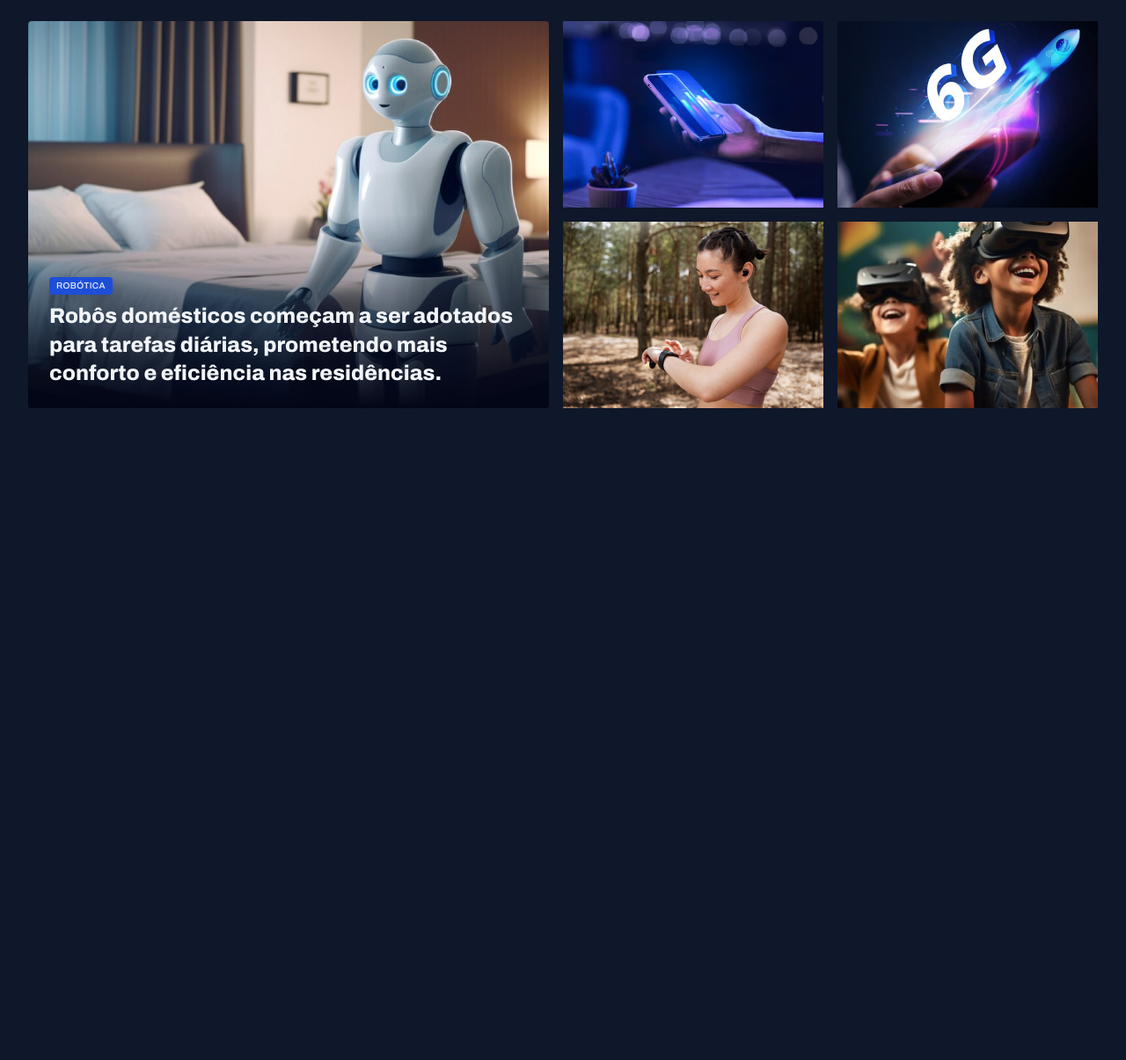
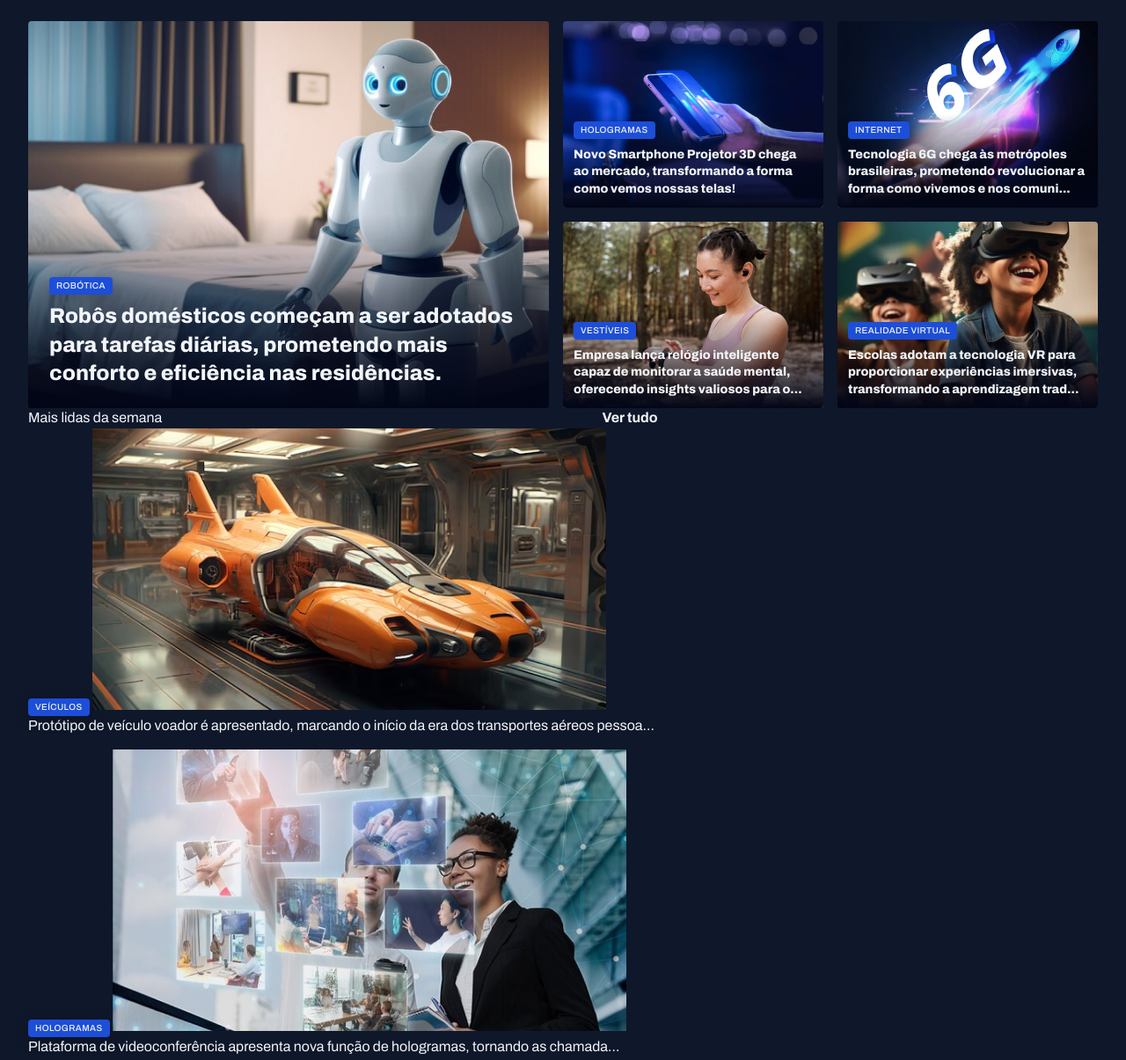
Before and after one commit to LucieneFreitas/Portal_noticias, a plain HTML site: page index.html in a window 1280 px wide. Shown: the part 140-1345 px from the top of the page at 88% size. Before the commit the page ends 800 px from the top, so only its background shows below. Drawn offline with Linux system fonts and the light colour scheme.

Commit message:
estruturando section mais lidas

```diff
--- a/index.html
+++ b/index.html
@@ -49,9 +49,12 @@
 
   <!-- Main Start-->
      <main class="grid container">
+
+        <!-- Destaques start-->
         <section id="featured" class="grid grid-flow-col gap-16">
             <figure class="card">
-                <img src="assets/images/Image 01.png" alt="">
+                <img src="assets/images/Image 01.png" alt="Robôs domésticos começam a ser adotados para tarefas diárias, prometendo mais conforto e
+                eficiência nas residências.">
 
                 <figcaption>
                     <span class="content-tag">robótica</span>
@@ -65,23 +68,90 @@
             </figure>
 
             <div class="grid grid-cols-2 gap-16">
-                <div>
-                    <img src="assets/images/Image 02.png" alt="">
-                </div>
+                <figure class="card">
+                    <img src="assets/images/Image 02.png" alt="Novo Smartphone Projetor 3D chega ao mercado, transformando a forma como vemos nossas telas!">
 
-                <div>
-                    <img src="assets/images/Image 03.png" alt="">
-                </div>
+                    <figcaption>
+                        <span class="content-tag">hologramas</span>
+                        <h2 class="text-lg">
+                            Novo Smartphone Projetor 3D chega ao mercado, transformando a forma como vemos nossas telas!
+                        </h2>
+                    </figcaption>
+                </figure>
 
-                <div>
-                    <img src="assets/images/Image 04.png" alt="">
-                </div>
+                <figure class="card">
+                    <img src="assets/images/Image 03.png" alt="Tecnologia 6G chega às metrópoles brasileiras, prometendo revolucionar a forma como vivemos e nos comunicamos.">
 
-                <div>
-                    <img src="assets/images/Image 05.png" alt="">
-                </div>
+                    <figcaption>
+                        <span class="content-tag">internet</span>
+                        <h2 class="text-lg">
+                            Tecnologia 6G chega às metrópoles brasileiras, prometendo revolucionar a forma como vivemos e nos comuni...
+                        </h2>
+                    </figcaption>
+                </figure>
+
+                <figure class="card">
+                    <img src="assets/images/Image 04.png" alt="Empresa lança relógio inteligente capaz de monitorar a saúde mental, oferecendo insights valiosos para o bem-estar pessoal.">
+
+                    <figcaption>
+                        <span class="content-tag">vestíveis</span>
+                        <h2 class="text-lg">
+                            Empresa lança relógio inteligente capaz de monitorar a saúde mental, oferecendo insights valiosos para o...
+                        </h2>
+                    </figcaption>
+                </figure>
+
+                <figure class="card">
+                    <img src="assets/images/Image 05.png" alt="Escolas adotam a tecnologia VR para proporcionar experiências imersivas, transformando a aprendizagem tradicional.">
+
+                    <figcaption>
+                        <span class="content-tag">realidade virtual</span>
+                        <h2 class="text-lg">
+                            Escolas adotam a tecnologia VR para proporcionar experiências imersivas, transformando a aprendizagem trad...
+                        </h2>
+                    </figcaption>
+                </figure>
             </div>
         </section>
+        <!-- Destaques end-->
+
+        <!-- Mais lidas da semana start-->
+         <section id="weekly">
+            <header class="grid grid-flow-col">
+              <h3>Mais lidas da semana</h3>
+              <a href="#" class="grid grid-flow-col">
+                <strong>Ver tudo</strong>
+                <span></span>
+              </a>
+            </header>
+
+            <div class="grid gap-16">
+                <figure>
+                    <span class="content-tag">veículos</span>
+                    <img src="assets/images/Image 06.png" alt="">
+                    <p>Protótipo de veículo voador é apresentado, marcando o início da era dos transportes aéreos pessoa...</p>
+                </figure>
+
+                <figure>
+                    <span class="content-tag">hologramas</span>
+                    <img src="assets/images/Image 07.png" alt="">
+                    <p>Plataforma de videoconferência apresenta nova função de hologramas, tornando as chamada...</p>
+                </figure>
+
+                <figure>
+                    <span class="content-tag">realidade virtual</span>
+                    <img src="assets/images/Image 08.png" alt="">
+                    <p>Nova geração de consoles de videogame é lançada, trazendo gráficos ultra-realistas e experiên...</p>
+                </figure>
+
+                <figure>
+                    <span class="content-tag">internet</span>
+                    <img src="assets/images/Image 09.png" alt="">
+                    <p>Projeto busca oferecer internet de alta velocidade em áreas remotas através de satélites.</p>
+                </figure>
+            </div>
+         </section>
+        <!-- Mais lidas da semana end-->
     </main>
 
   <!-- Main End-->
--- a/styles/global.css
+++ b/styles/global.css
@@ -66,4 +66,4 @@ main {
     letter-spacing: 0.04em;
     color: var(--text-color-primary);
     box-shadow: 0px 4px 16px rgba(2, 6, 23, 0.251);
-  }
+}
--- a/styles/sections.css
+++ b/styles/sections.css
@@ -25,6 +25,10 @@
 
             padding: 24px;
 
+            &:has(.text-lg) {
+                padding: 12px;
+              }
+
             h2 {
                 margin-top: 8px;
             }
```
